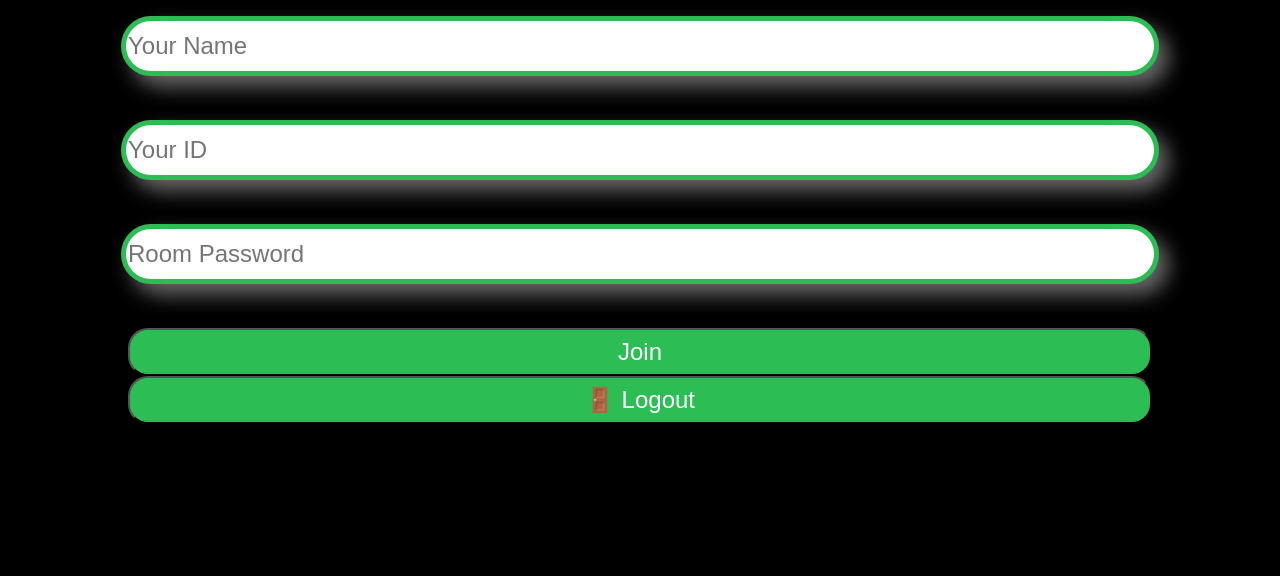
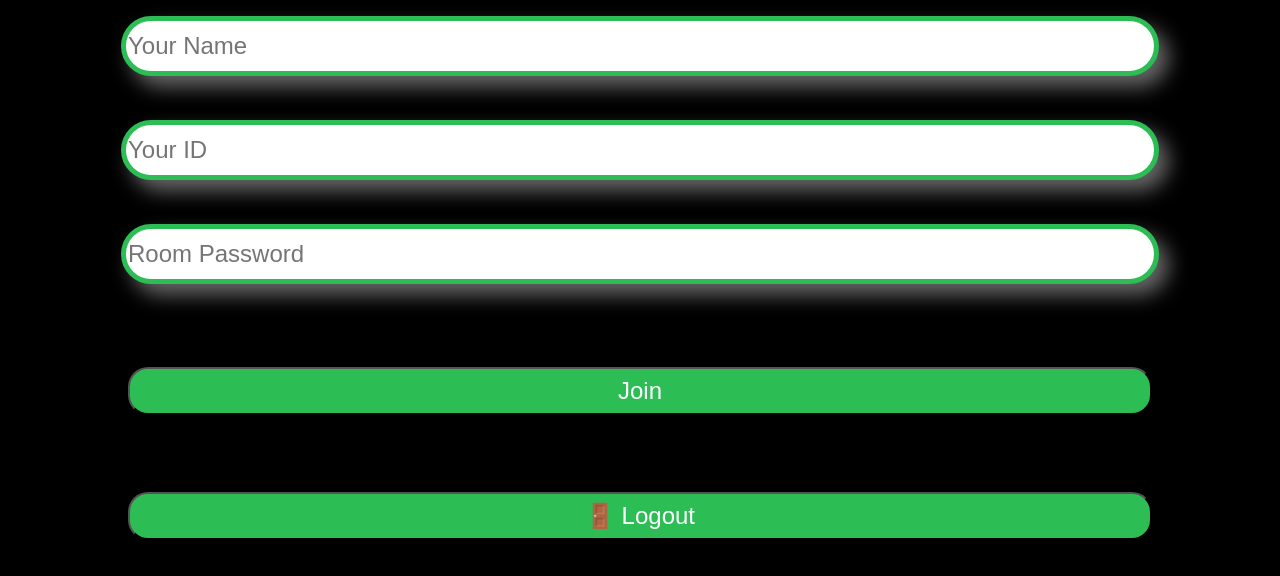
Before and after one commit to Dhruvdevel/votetosurvive, a plain HTML site: page client/index.html in a window 1280 px wide. Shown: the part 154-730 px from the top of the page. Drawn offline with nearby package versions, Linux system fonts and the light colour scheme; no server answers.

Commit message:
Update mystyles.css

```diff
--- a/client/mystyles.css
+++ b/client/mystyles.css
@@ -39,7 +39,7 @@ border-radius: 20px;
   font-size: 3vh;
   color: white;
   background-color:#2DBD55;
-  margin 3vw;
+  margin: 3vw;
 }
 
 
```
